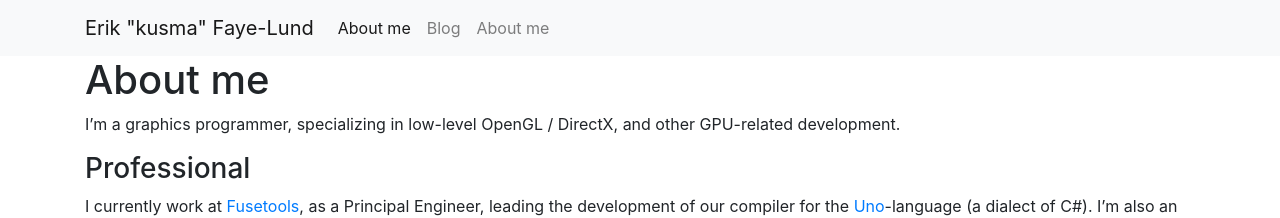
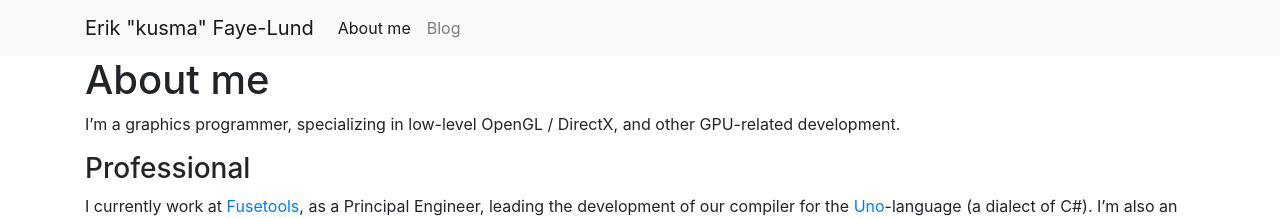
Before and after one commit to kusma/kusma.github.io, a Jekyll site: the page built from about.md, in a window 1280 px wide. Shown: the top 218 px of the page. Built offline with Jekyll 4.4.1, drawn with Linux system fonts in a browser that asks for light colours; nearby versions of some CDN libraries.

Commit message:
index: set title to avoid implicit title

```diff
--- a/_includes/navbar.html
+++ b/_includes/navbar.html
@@ -7,7 +7,7 @@
     <div class="collapse navbar-collapse" id="navbarNav">
       <ul class="navbar-nav">
         {% for nav_page in site.pages %}
-        {% if nav_page.title %}
+        {% if nav_page.title != 'Home' %}
         <li class="nav-item">
           <a class="nav-link{% if page.url == nav_page.url %} active{% endif %}" href="{{ nav_page.url }}">{{ nav_page.title }}</a>
         </li>
```
Also changed, not shown: index.md (+1 -0 lines).
